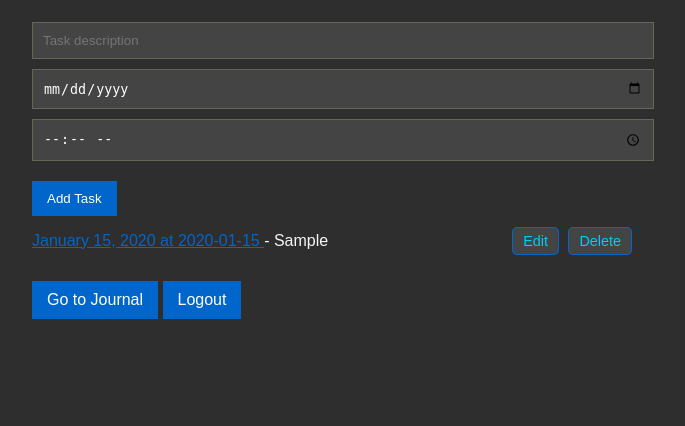
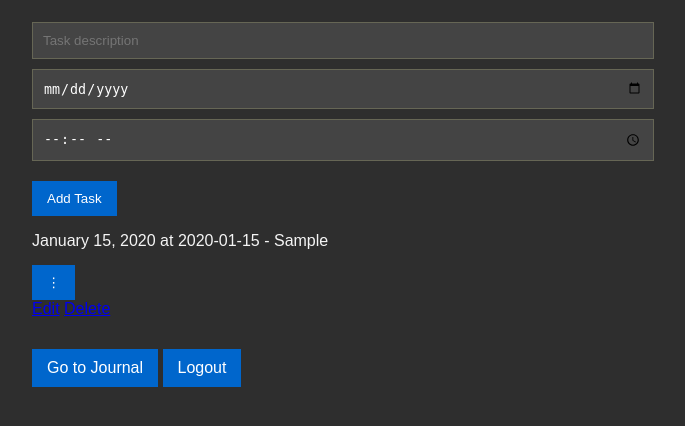
Before and after one commit to Marsh3184/Marsh-Scheduler, a Flask app: page / in a window 1280 px wide. Shown: the part 273-699 px from the top of the page, without its empty margins (308-993 px from the left). Run offline with Flask 3, Linux system fonts and the light colour scheme; the visitor is signed in with stand-in values (Sample User, id 1); tables that the repository leaves empty hold one stand-in row (values such as "Sample post").

Commit message:
Update index.html

```diff
--- a/templates/index.html
+++ b/templates/index.html
@@ -31,18 +31,19 @@
 
         <ul style="padding-left: 0; list-style-type: none;">
             {% for task in tasks %}
-                <li style="margin-top: 15px; display: flex; justify-content: space-between; align-items: center;">
-                    <div style="flex-grow: 1;">
-                        <span style="color: #0066cc; text-decoration: underline;">
-                            {{ task.date | format_date }} at {{ task.time | format_time }}
-                        </span>
-                        - {{ task.task }}
-                    </div>
-                    <div style="margin-left: 10px;">
-                        <a href="{{ url_for('edit_task', id=task.id) }}" class="task-btn">Edit</a>
-                        <a href="{{ url_for('delete_task', id=task.id) }}" class="task-btn" onclick="return confirm('Delete this task?');">Delete</a>
-                    </div>
-                </li>
+                <li class="task-item">
+    <div class="task-info">
+        <span class="task-datetime">{{ task.date | format_date }} at {{ task.time | format_time }}</span> - {{ task.task }}
+    </div>
+    <div class="dropdown">
+        <button class="dropdown-toggle">⋮</button>
+        <div class="dropdown-menu">
+            <a href="{{ url_for('edit', id=task.id) }}">Edit</a>
+            <a href="{{ url_for('delete', id=task.id) }}" onclick="return confirm('Delete this task?');">Delete</a>
+        </div>
+    </div>
+</li>
+
             {% endfor %}
         </ul>
 
```
